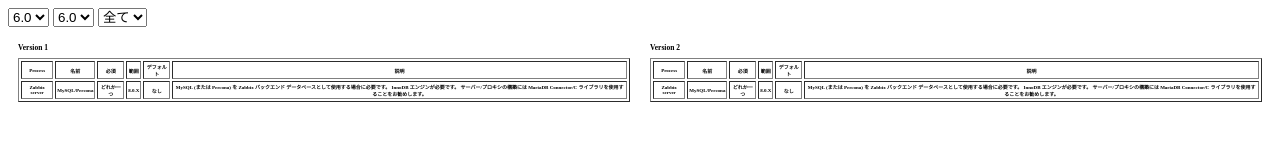
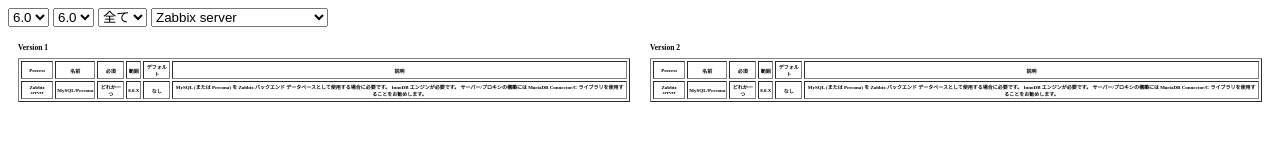
Before and after one commit to yuki-nolea/diffvers, a plain HTML site: page frontend/public/index.html in a window 1280 px wide. Drawn offline with nearby package versions, Linux system fonts and the light colour scheme.

Commit message:
Add files via upload

```diff
--- a/frontend/public/index.html
+++ b/frontend/public/index.html
@@ -24,6 +24,18 @@
         <option value="diff">相違</option>
     </select>
 
+    <select name="version" id="process">
+        <option value="Zabbix server">Zabbix server</option>
+        <option value="Zabbix proxy">Zabbix proxy</option>
+        <option value="Zabbix agent(UNIX)">Zabbix agent (UNIX)</option>
+        <option value="Zabbix agent2(UNIX)">Zabbix agent 2 (UNIX)</option>
+        <option value="Zabbix agent(Windows)">Zabbix agent (Windows)</option>
+        <option value="Zabbix agent2(Windows)">Zabbix agent 2 (Windows)</option>
+        <option value="Zabbix agent2plugins">Zabbix agent 2 plugins</option>
+        <option value="Zabbix Javagateway">Zabbix Java gateway</option>
+        <option value="Zabbix webservice">Zabbix web service</option>
+    </select>
+
     <div class="table-container">
         <div class="left-table">
             <h2>Version 1</h2>
@@ -39,7 +51,7 @@
                     </tr>
                 </thead>
                 <tbody id="tbl_1_body">
-			<tr hidden class="zbx_row_template">
+			<tr class="zbx_row_template">
 				<th class="process_0"></th>
                         	<th class="param_name_0"></th>
                         	<th class="mandatory_0"></th>
```
